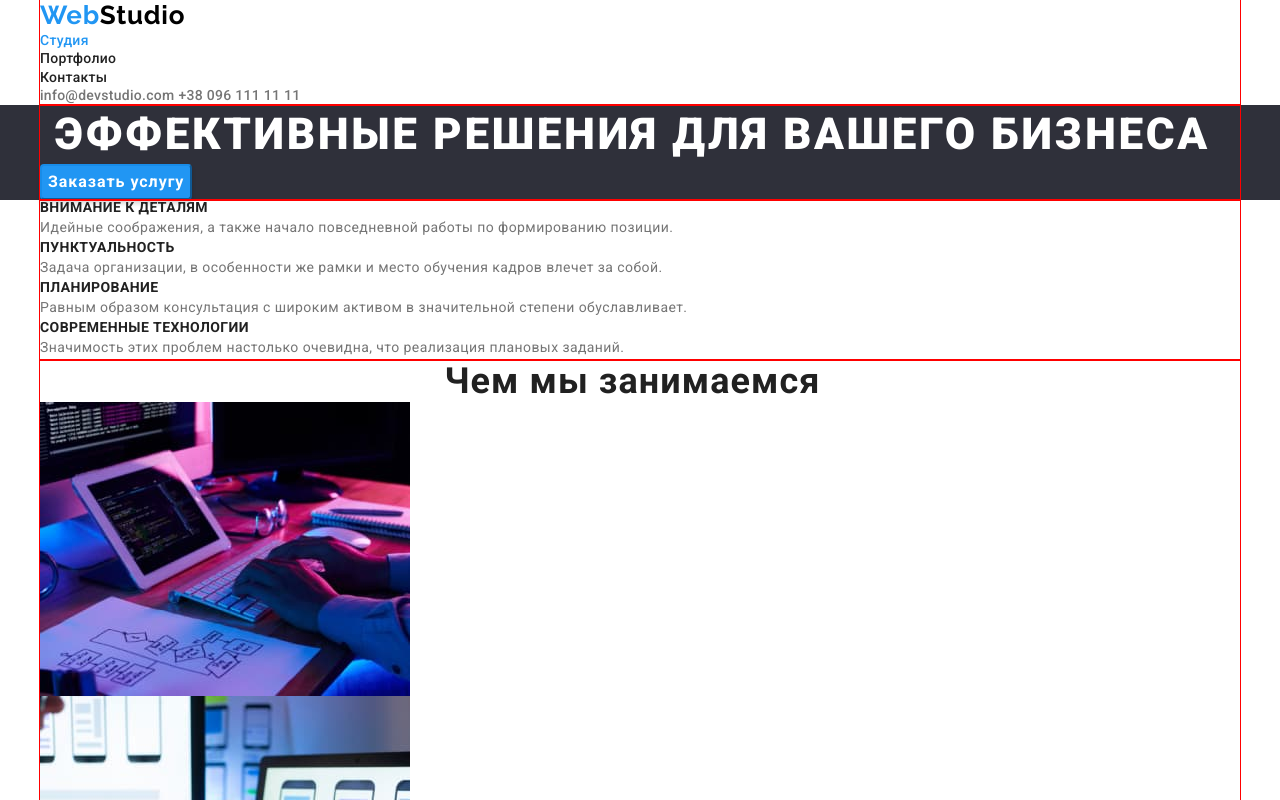
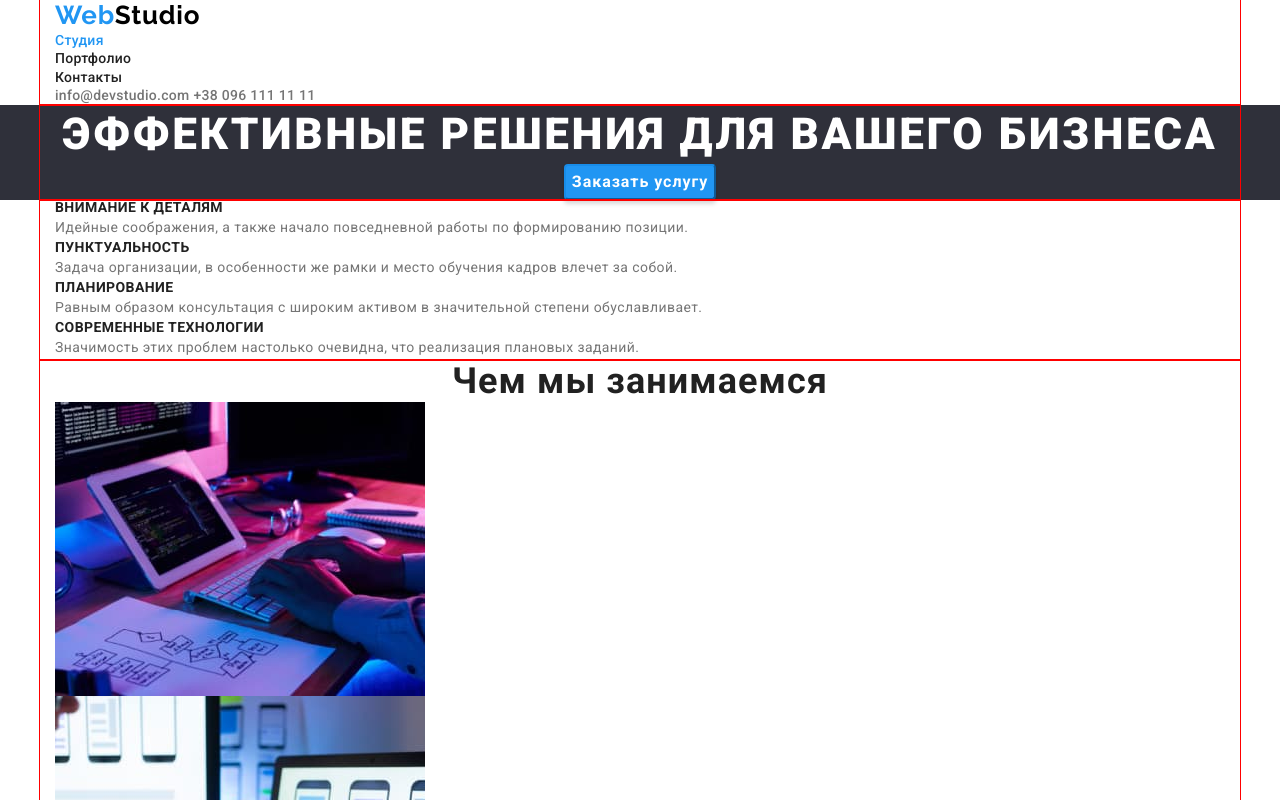
Before and after one commit to DenysKors/goit-markup-hw-03, a plain HTML site: page index.html in a window 1280 px wide. Shown: the top 800 px of the page. Drawn offline with nearby package versions, Linux system fonts and the light colour scheme.

Commit message:
Добавил глобальные свойства

```diff
--- a/css/styles.css
+++ b/css/styles.css
@@ -48,6 +48,7 @@ img {
 .container {
 	width: 1200px;
 	padding-right: 15px;
+	padding-left: 15px;
 	margin-right: auto;
 	margin-left: auto;
 	outline: 1px solid red;
@@ -107,13 +108,13 @@ img {
 
 .hero {
 	background-color: #2f303a;
+	text-align: center;
 }
 
 .hero-title {
 	font-weight: 900;
 	font-size: 44px;
 	line-height: 1.36;
-	text-align: center;
 	letter-spacing: 0.06em;
 	text-transform: uppercase;
 	color: #ffffff;
@@ -124,7 +125,6 @@ img {
 	font-weight: 700;
 	font-size: 16px;
 	line-height: 1.88;
-	display: flex;
 	align-items: center;
 	text-align: center;
 	cursor: pointer;
```
